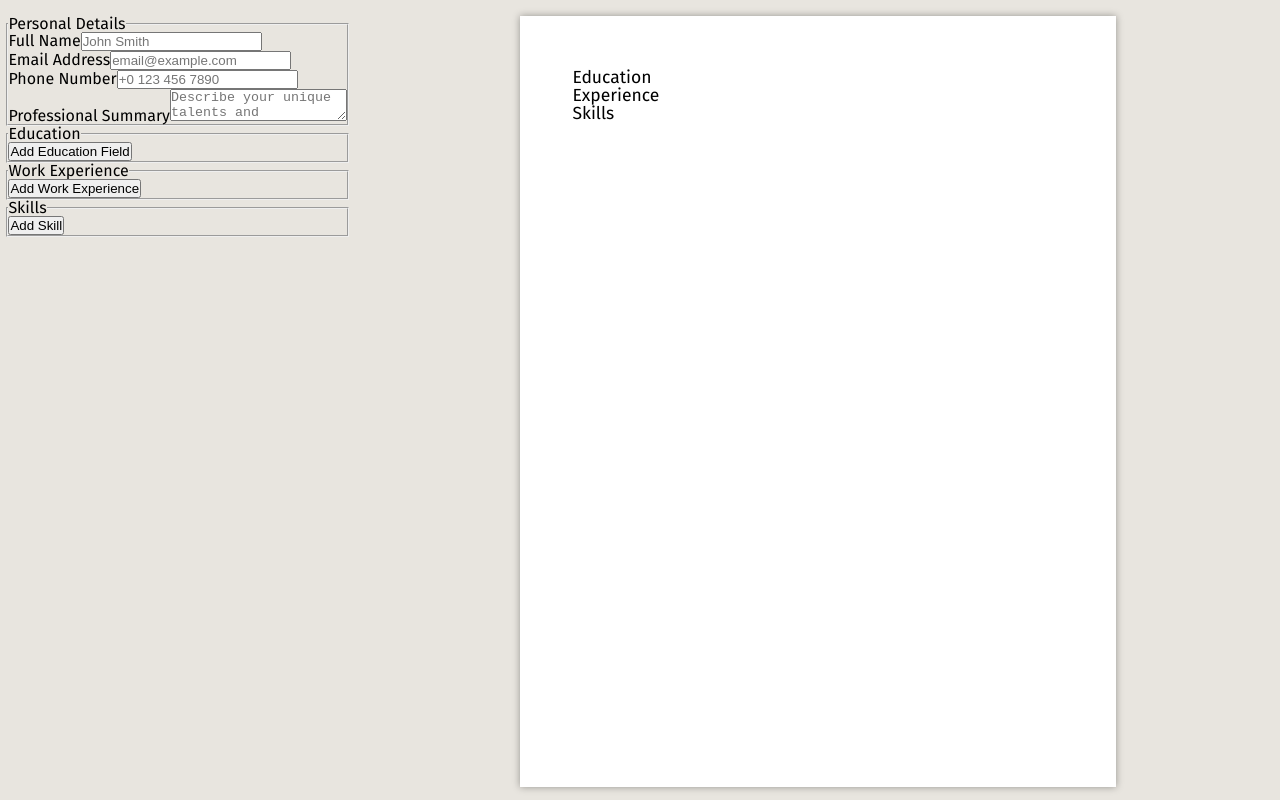
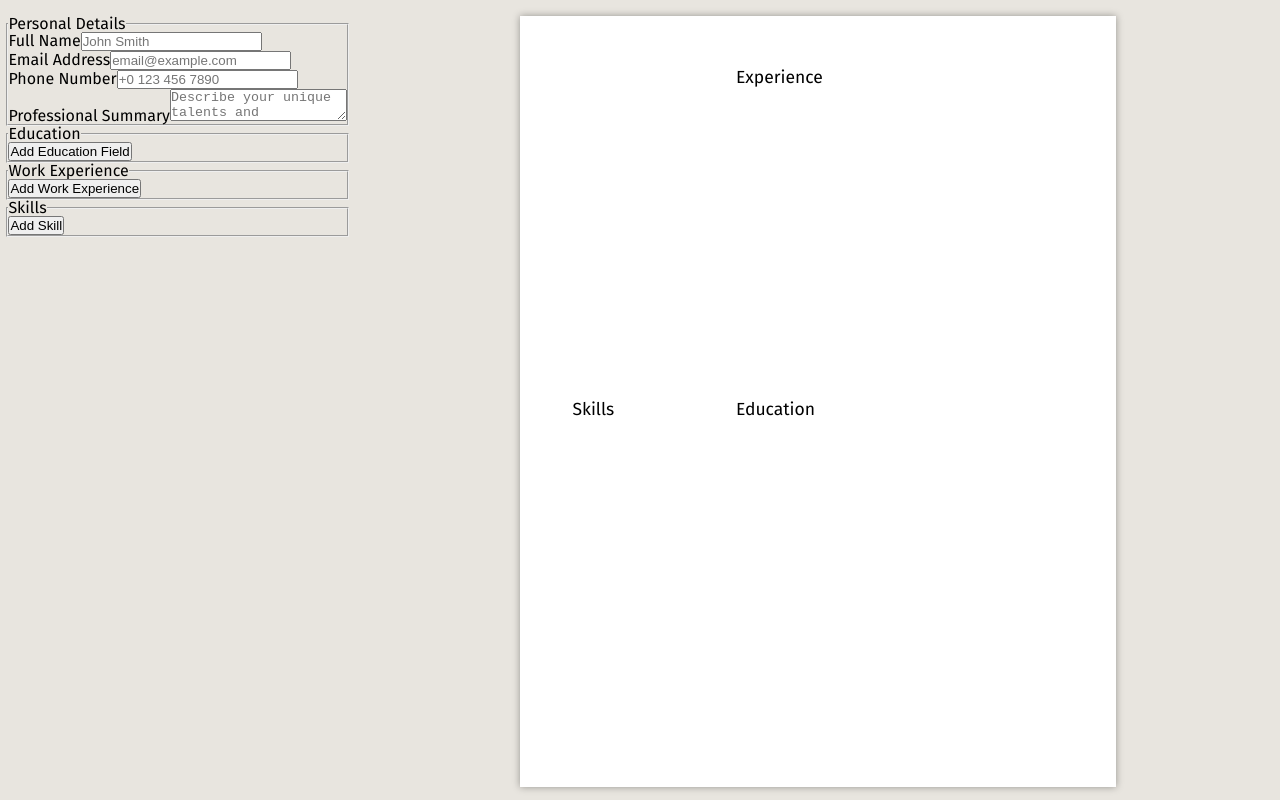
Before and after one commit to Long-Hold/odin-cv-application, a React (Vite) app: page / in a window 1280 px wide. Built offline with nearby package versions, Linux system fonts and the light colour scheme.

Commit message:
feat: create resume grid layout for immediate children (#28)

```diff
--- a/src/components/display/styles/ResumeTemplate.css
+++ b/src/components/display/styles/ResumeTemplate.css
@@ -16,4 +16,25 @@
   margin: auto;
   box-shadow: 0 0 10px rgba(0, 0, 0, 0.355);
   padding: 0.75in;
+
+  /* Grid Styling */
+  display: grid;
+  grid-template-columns: 1fr 2fr;
+  grid-template-rows: auto auto;
+  grid-template-areas:
+    "PersonalDetails WorkExperienceDetails"
+    "SkillsDetails EducationDetails";
+
+  .personalDetails {
+    grid-area: PersonalDetails;
+  }
+  .workExperienceDetails {
+    grid-area: WorkExperienceDetails;
+  }
+  .skillsDetails {
+    grid-area: SkillsDetails;
+  }
+  .educationDetails {
+    grid-area: EducationDetails;
+  }
 }
```
